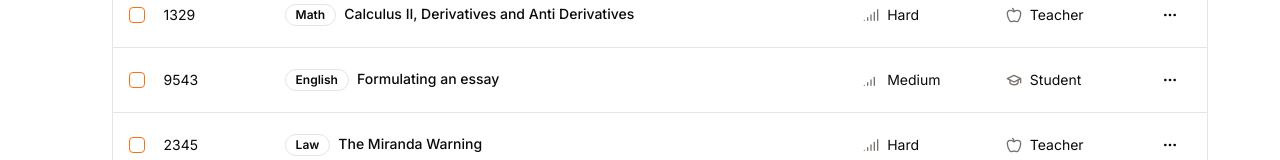
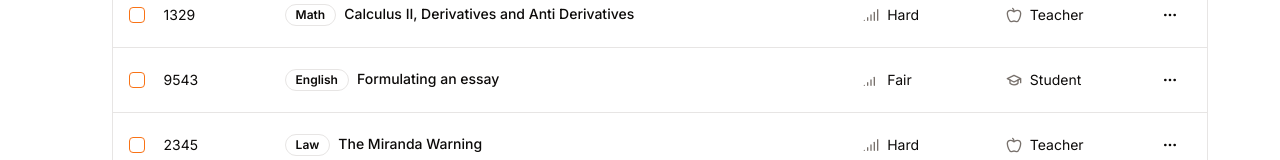
Before and after one commit to JacobJungg/StudyBuddy, a Next.js app: page /quizzes in a window 1280 px wide. Shown: the part 429-589 px from the top of the page. Built offline with nearby package versions, Linux system fonts and the light colour scheme.

Commit message:
Changed "Medium" to "Fair"

```diff
--- a/app/(root)/(routes)/quizzes/data/data.tsx
+++ b/app/(root)/(routes)/quizzes/data/data.tsx
@@ -41,8 +41,8 @@ import {
       icon: SignalLow,
     },
     {
-      value: "medium",
-      label: "Medium",
+      value: "fair",
+      label: "Fair",
       icon: SignalHigh,
     },
     {
--- a/app/(root)/(routes)/quizzes/data/quizzes.json
+++ b/app/(root)/(routes)/quizzes/data/quizzes.json
@@ -23,7 +23,7 @@
   {
     "id": "9543",
     "title": "Formulating an essay",
-    "difficulty": "medium",
+    "difficulty": "fair",
     "label": "english",
     "author": "student"
   },
@@ -58,7 +58,7 @@
   {
     "id": "3662",
     "title": "Romeo and Juliet, motives motifs and genres.",
-    "difficulty": "medium",
+    "difficulty": "fair",
     "label": "english",
     "author": "studybuddy"
   },
@@ -72,7 +72,7 @@
   {
     "id": "5892",
     "title": "Impressionist Art Movement and Its Impact on Modern Painting",
-    "difficulty": "medium",
+    "difficulty": "fair",
     "label": "art",
     "author": "studybuddy"
   },
@@ -86,7 +86,7 @@
   {
     "id": "8791",
     "title": "Analyzing Symbolism in Classic Literature",
-    "difficulty": "medium",
+    "difficulty": "fair",
     "label": "english",
     "author": "student"
   },
@@ -107,14 +107,14 @@
   {
     "id": "9876",
     "title": "Environmental Science: Climate Change and Global Consequences",
-    "difficulty": "medium",
+    "difficulty": "fair",
     "label": "science",
     "author": "studybuddy"
   },
   {
     "id": "4563",
     "title": "Shakespearean Tragedies: Themes and Variations",
-    "difficulty": "medium",
+    "difficulty": "fair",
     "label": "english",
     "author": "studybuddy"
   },
@@ -128,7 +128,7 @@
   {
     "id": "2222",
     "title": "Renaissance Art: From Botticelli to Michelangelo",
-    "difficulty": "medium",
+    "difficulty": "fair",
     "label": "art",
     "author": "studybuddy"
   },
@@ -142,7 +142,7 @@
   {
     "id": "4444",
     "title": "Modernist Literature: Stream of Consciousness Narratives",
-    "difficulty": "medium",
+    "difficulty": "fair",
     "label": "english",
     "author": "student"
   },
@@ -163,14 +163,14 @@
   {
     "id": "7777",
     "title": "Ecology and Biodiversity: A Study of Ecosystems",
-    "difficulty": "medium",
+    "difficulty": "fair",
     "label": "science",
     "author": "studybuddy"
   },
   {
     "id": "8888",
     "title": "Shakespearean Comedy: Themes and Theatrical Techniques",
-    "difficulty": "medium",
+    "difficulty": "fair",
     "label": "english",
     "author": "studybuddy"
   }
```
